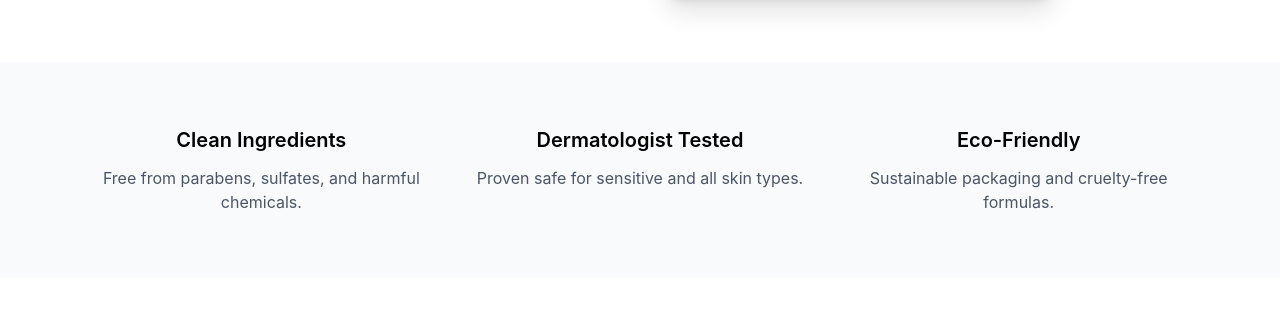
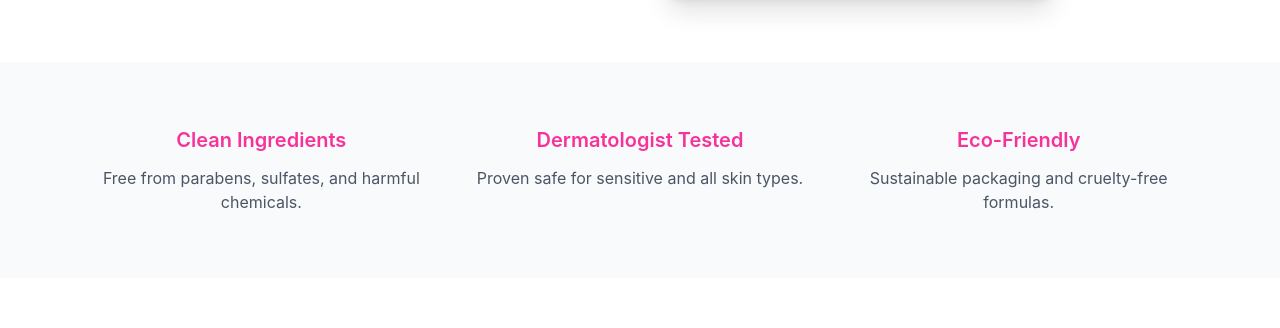
Before and after one commit to denniesia/dermoraShop, a React (Vite) app: page / in a window 1280 px wide. Shown: the part 434-762 px from the top of the page. Built offline with nearby package versions, Linux system fonts and the light colour scheme.

Commit message:
feature section

```diff
--- a/src/App.jsx
+++ b/src/App.jsx
@@ -1,54 +1,15 @@
+import FeatureSection from "./components/FeatureSection";
 import Header from "./components/Header";
+import Hero from "./components/Hero";
 
 function App() {
     return (
         <>
+            <Header/>
 
-            <Header></Header>
-            {/* Hero */}
-            <section className="grid md:grid-cols-2 items-center px-8 py-16 gap-10 max-w-7xl mx-auto">
-                <div>
-                    <h2 className="text-5xl font-extrabold leading-tight mb-6">
-                        Healthy Skin Starts Here
-                    </h2>
-                    <p className="text-lg text-gray-600 mb-8">
-                        Clinically tested, naturally derived skincare designed to hydrate,
-                        repair, and enhance your glow.
-                    </p>
-                    <button className="bg-pink-500 text-white px-8 py-4 rounded-2xl shadow-lg hover:bg-pink-600 transition">
-                        Shop Now
-                    </button>
-                </div>
-                <img
-                    loading="lazy"
-                    src="https://images.unsplash.com/photo-1556228720-195a672e8a03"
-                    className="rounded-3xl shadow-xl"
-                    alt="Natural skincare products"
-                />
-            </section>
+            <Hero/>
             {/* Features */}
-            <section className="bg-gray-50 py-16">
-                <div className="max-w-6xl mx-auto grid md:grid-cols-3 gap-8 text-center px-6">
-                    <div>
-                        <h3 className="font-semibold text-xl mb-3">Clean Ingredients</h3>
-                        <p className="text-gray-600">
-                            Free from parabens, sulfates, and harmful chemicals.
-                        </p>
-                    </div>
-                    <div>
-                        <h3 className="font-semibold text-xl mb-3">Dermatologist Tested</h3>
-                        <p className="text-gray-600">
-                            Proven safe for sensitive and all skin types.
-                        </p>
-                    </div>
-                    <div>
-                        <h3 className="font-semibold text-xl mb-3">Eco-Friendly</h3>
-                        <p className="text-gray-600">
-                            Sustainable packaging and cruelty-free formulas.
-                        </p>
-                    </div>
-                </div>
-            </section>
+            <FeatureSection/>
             {/* Products */}
             <section id="products" className="py-16 max-w-7xl mx-auto px-8">
                 <h2 className="text-4xl font-bold text-center mb-12">
--- /dev/null
+++ b/src/components/FeatureItem.jsx
@@ -0,0 +1,10 @@
+export default function FeatureItem({ title, description }) {
+    return (
+        <div>
+            <h3 className="font-semibold text-xl mb-3 text-pink-500">{title}</h3>
+            <p className="text-gray-600">
+                {description}
+            </p>
+        </div>
+    );
+};
--- /dev/null
+++ b/src/components/FeatureSection.jsx
@@ -0,0 +1,35 @@
+import FeatureItem from "./FeatureItem";
+
+export default function FeatureSection() {
+
+    const features = [
+        {
+            id: 1,
+            title: "Clean Ingredients",
+            description: "Free from parabens, sulfates, and harmful chemicals."
+        },
+        {
+            id: 2,
+            title: "Dermatologist Tested",
+            description: "Proven safe for sensitive and all skin types."
+        },
+        {
+            id: 3,
+            title: "Eco-Friendly",
+            description: " Sustainable packaging and cruelty-free formulas."
+        }
+    ]
+    return (
+        <section className="bg-gray-50 py-16">
+            <div className="max-w-6xl mx-auto grid md:grid-cols-3 gap-8 text-center px-6">
+                {features.map((feature) => (
+                    <FeatureItem
+                        key={feature.id}
+                        title={feature.title}
+                        description={feature.description}
+                    />
+                ))}
+            </div>
+        </section>
+    );
+};
--- /dev/null
+++ b/src/components/Hero.jsx
@@ -0,0 +1,24 @@
+export default function Hero() {
+    return (
+        <section className="grid md:grid-cols-2 items-center px-8 py-16 gap-10 max-w-7xl mx-auto">
+            <div>
+                <h2 className="text-5xl font-extrabold leading-tight mb-6">
+                    Healthy Skin Starts Here
+                </h2>
+                <p className="text-lg text-gray-600 mb-8">
+                    Clinically tested, naturally derived skincare designed to hydrate,
+                    repair, and enhance your glow.
+                </p>
+                <button className="bg-pink-500 text-white px-8 py-4 rounded-2xl shadow-lg hover:bg-pink-600 transition">
+                    Shop Now
+                </button>
+            </div>
+            <img
+                loading="lazy"
+                src="https://images.unsplash.com/photo-1556228720-195a672e8a03"
+                className="rounded-3xl shadow-xl"
+                alt="Natural skincare products"
+            />
+        </section>
+    );
+};
```
